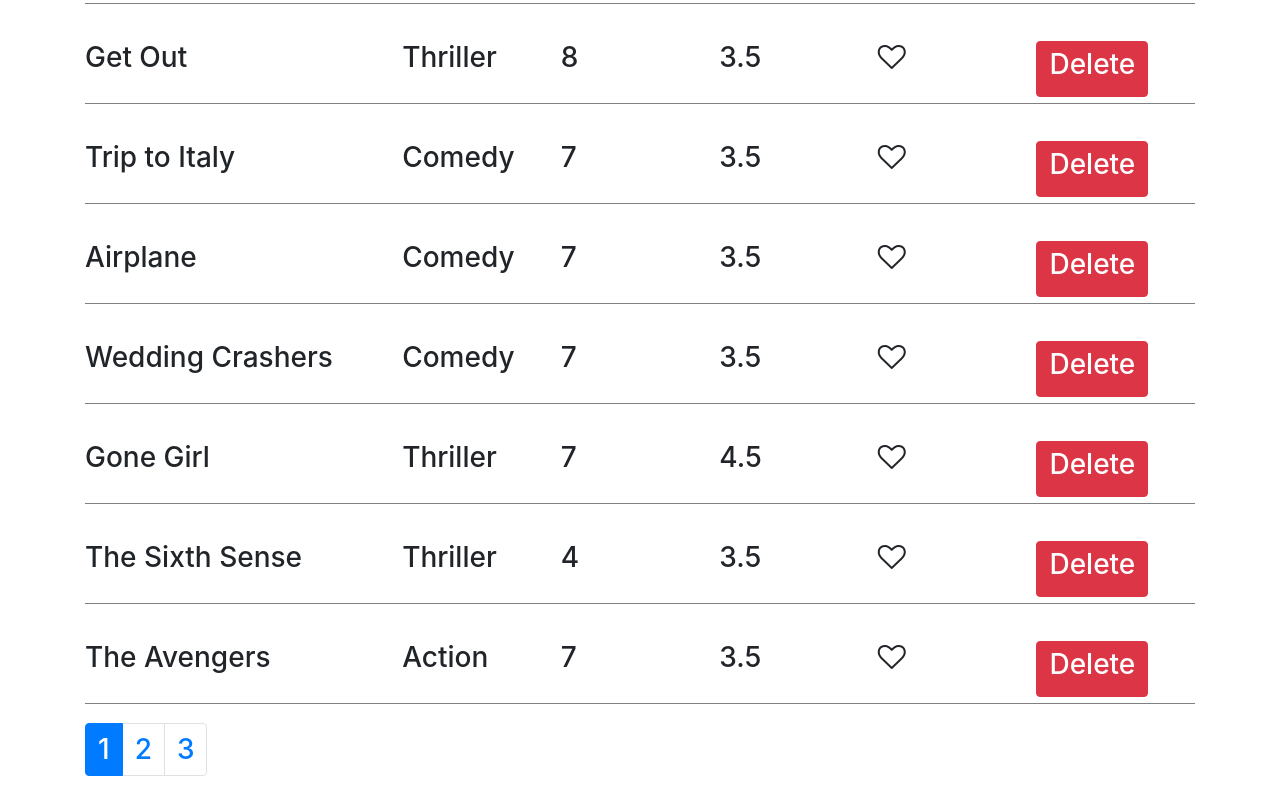
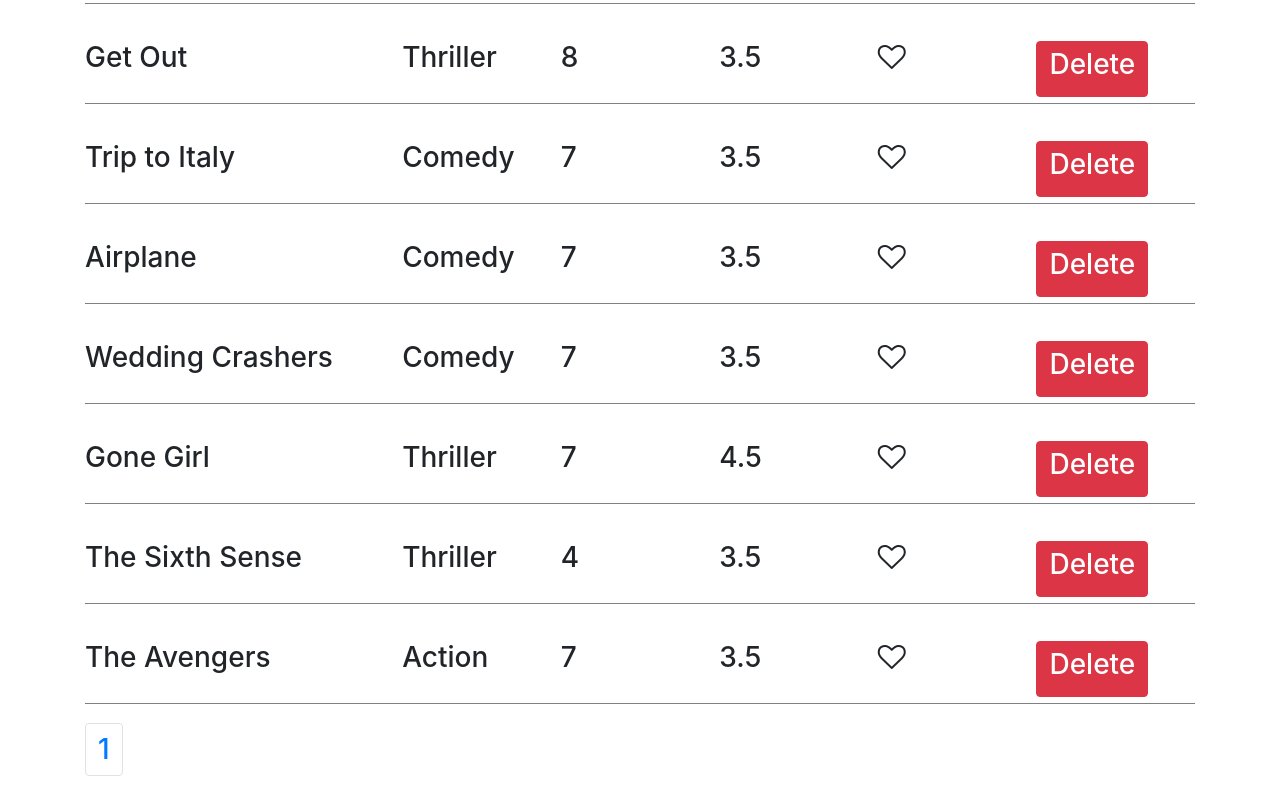
Before and after one commit to lopezg3000/vidly, a React (Create React App) app: page / in a window 1280 px wide. Shown: the part 389-1189 px from the top of the page. Built offline with nearby package versions, Linux system fonts and the light colour scheme.

Commit message:
lodashlibraryInstalled

```diff
--- a/package.json
+++ b/package.json
@@ -6,16 +6,18 @@
     "@testing-library/jest-dom": "^4.2.4",
     "@testing-library/react": "^9.3.2",
     "@testing-library/user-event": "^7.1.2",
+    "acorn": "^7.1.1",
     "bootstrap": "^4.4.1",
     "eslint-plugin-flowtype": "^3.13.0",
     "fibers": "^4.0.2",
     "font-awesome": "^4.7.0",
     "jquery": "^3.4.1",
+    "lodash": "^4.17.15",
     "node-sass": "^4.13.1",
     "popper.js": "^1.16.1",
     "react": "^16.12.0",
     "react-dom": "^16.12.0",
-    "react-scripts": "3.3.1",
+    "react-scripts": "^3.3.1",
     "sass": "^1.25.0",
     "typescript": "^3.7.5"
   },
--- a/src/components/pagination/Pagination.js
+++ b/src/components/pagination/Pagination.js
@@ -1,14 +1,19 @@
 import React from "react"
 
-const Pagination = () => {
+const Pagination = props => {
 
+    const { count, pageSize } = props;
+
+    const pageCount = count / pageSize;
+
+    // [1, 2, 3].map()
 
     return (
-        <nav aria-label="Page navigation example">
+        <nav>
             <ul className="pagination">
-                <li className="page-item active" ><a className="page-link" href="#">1</a></li>
-                <li className="page-item"><a className="page-link" href="#">2</a></li>
-                <li className="page-item"><a className="page-link" href="#">3</a></li>
+                <li className="page-item">
+                    <a className="page-link">1</a>
+                </li>
             </ul>
         </nav>
     );
```
Also changed, not shown: 1 other file (tests, documents, lock files or other folders).
